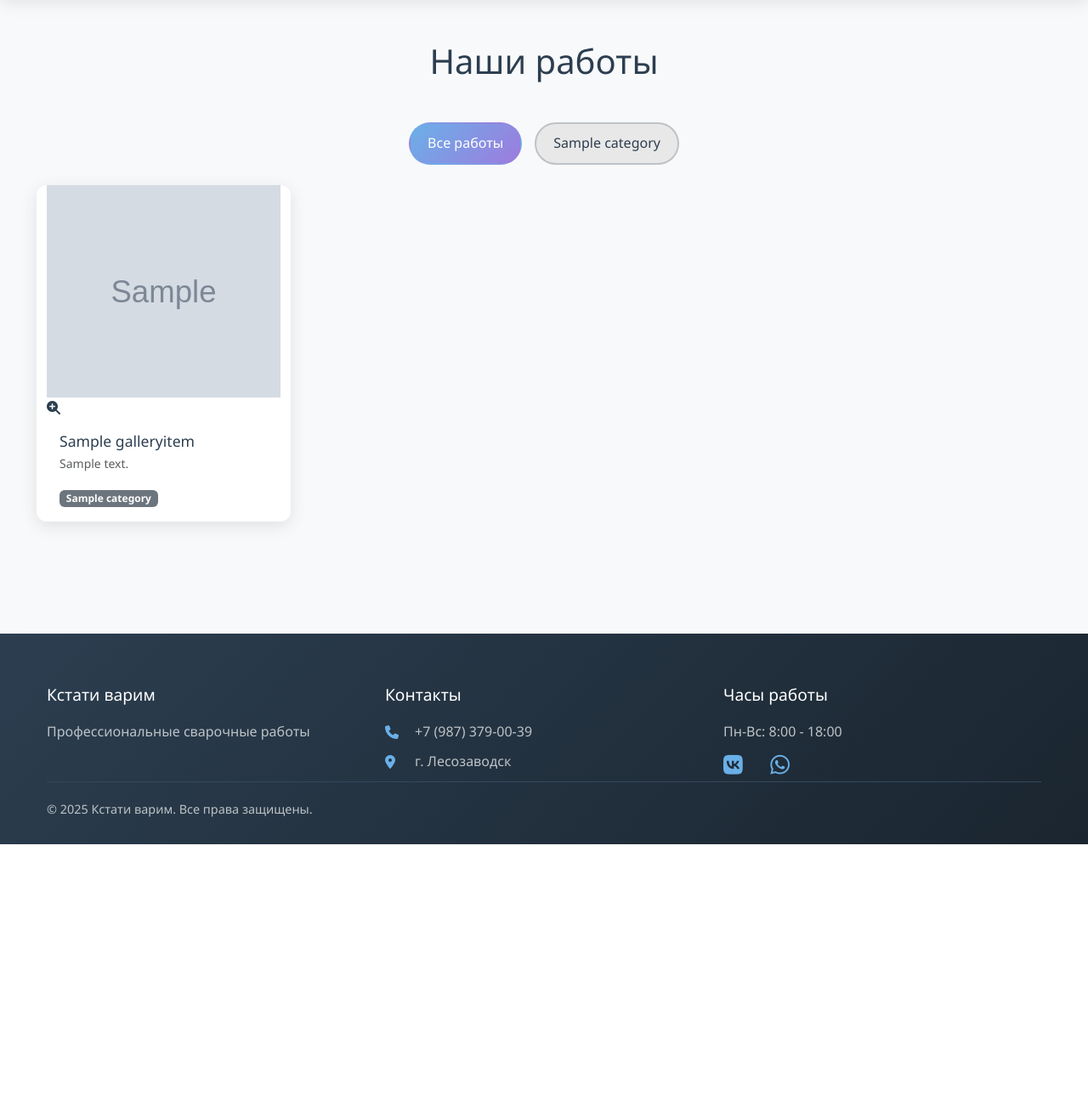
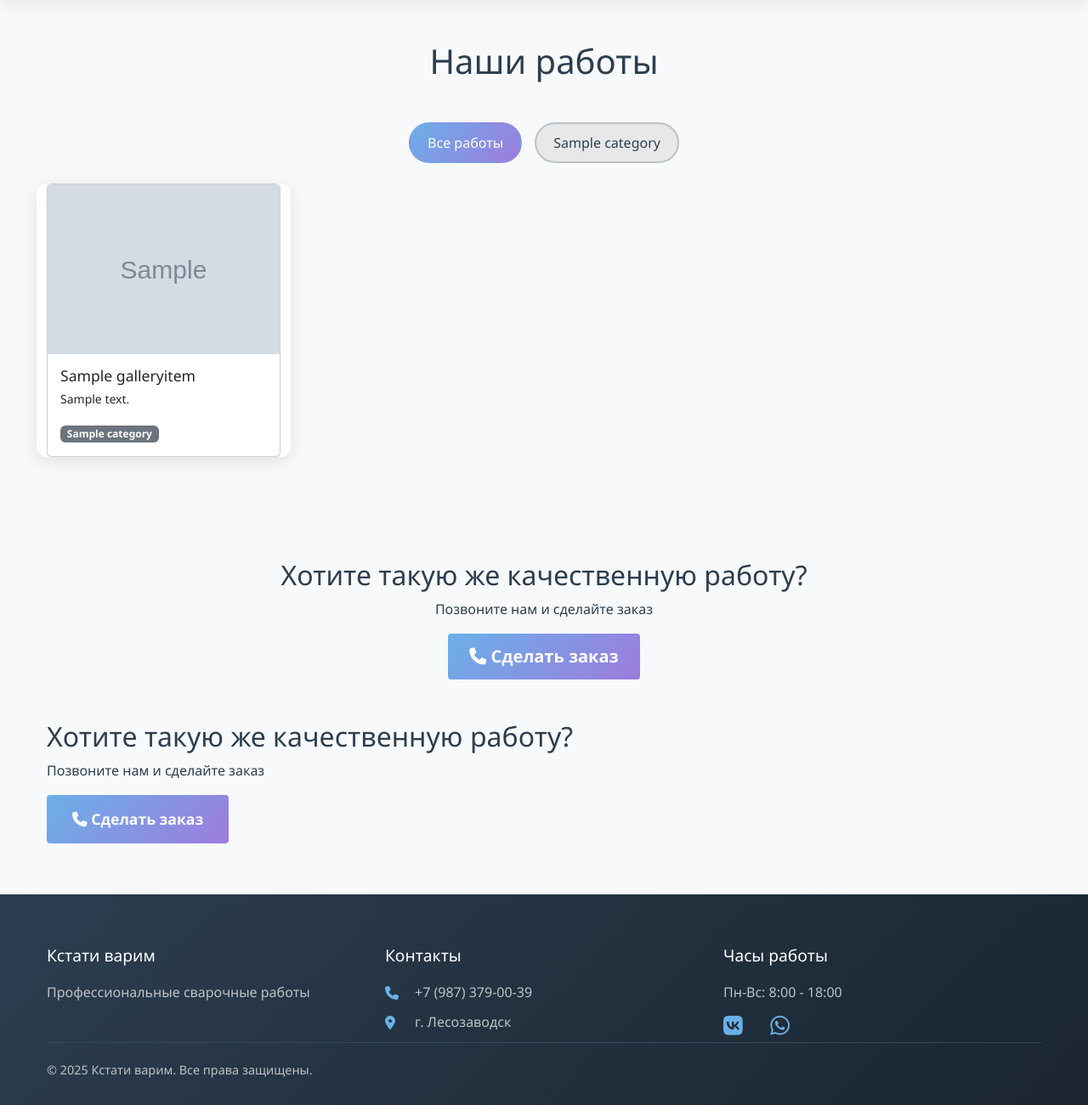
Before and after one commit to gnwwolf/kstativarim_project, a Django app: page /gallery/ in a window 1280 px wide. Shown: the part 65-1366 px from the top of the page at 85% size. Before the commit the page ends 1059 px from the top, so only its background shows below. Run offline with Django 5.2, Linux system fonts and the light colour scheme; tables that the repository leaves empty hold one stand-in row (values such as "Sample post"); grey boxes marked "Sample" are stand-in pictures.

Commit message:
Update gallery.html

```diff
--- a/main/templates/main/gallery.html
+++ b/main/templates/main/gallery.html
@@ -10,107 +10,59 @@
 
         <!-- Фильтры -->
         <div class="gallery-filters text-center mb-4">
-            <button class="filter-btn active" data-filter="all">Все работы</button>
+            <button class="filter-btn btn btn-outline-primary active" data-filter="all">Все работы</button>
             {% for category in categories %}
-            <button class="filter-btn" data-filter="{{ category.code }}">
+            <button class="filter-btn btn btn-outline-primary" data-filter="{{ category.code }}">
                 {{ category.name_ru }}
             </button>
             {% endfor %}
         </div>
 
         <!-- Галерея -->
-        <div class="row">
+        <div class="gallery-grid row">
             {% for item in all_items %}
-            <div class="col-md-4 col-lg-3 mb-4 gallery-item" data-category="{{ item.category.code }}">
-                <div class="gallery-card" onclick="openFullscreen('{{ item.image.url }}', '{{ item.title }}')">
-                    <div class="image-wrapper">
-                        {% if item.image %}
-                        <img src="{{ item.image.url }}" alt="{{ item.title }}" loading="lazy">
-                        <div class="zoom-icon">
-                            <i class="fas fa-search-plus"></i>
-                        </div>
-                        {% else %}
-                        <div class="d-flex align-items-center justify-content-center h-100 text-muted">
-                            <i class="fas fa-image fa-3x"></i>
-                            <p class="mt-2">Нет изображения</p>
-                        </div>
-                        {% endif %}
-                    </div>
+            <div class="gallery-item col-md-4 col-lg-3 mb-4" data-category="{{ item.category.code }}">
+                <div class="card h-100 shadow-sm">
+                    <img src="{{ item.image.url }}" class="card-img-top" alt="{{ item.title }}" style="height: 200px; object-fit: cover;">
                     <div class="card-body">
                         <h5 class="card-title">{{ item.title }}</h5>
                         {% if item.description %}
-                        <p class="card-text small text-muted">{{ item.description|truncatechars:60 }}</p>
+                        <p class="card-text small">{{ item.description|truncatechars:80 }}</p>
                         {% endif %}
                         <span class="badge bg-secondary">{{ item.category.name_ru }}</span>
                     </div>
                 </div>
             </div>
             {% empty %}
-            <div class="col-12 text-center py-5">
-                <h3>Пока нет добавленных работ</h3>
-                <p class="text-muted">Добавьте работы через <a href="/admin/">админку</a></p>
+            <div class="col-12 text-center">
+                <p>Пока нет добавленных работ</p>
             </div>
             {% endfor %}
         </div>
     </div>
 </section>
 
-<!-- Модальное окно -->
-<div id="fullscreenModal" class="fullscreen-modal">
-    <span class="close-fullscreen" onclick="closeFullscreen()">&times;</span>
-    <img class="fullscreen-content" id="fullscreenImage" style="max-width:90%; max-height:85%;">
-    <div class="fullscreen-caption" id="fullscreenCaption"></div>
-</div>
+<section class="call-to-action bg-light py-5 text-center">
+    <div class="container">
+        <h2>Хотите такую же качественную работу?</h2>
+        <p>Позвоните нам и сделайте заказ</p>
+        <a href="tel:+79873790039" class="btn btn-primary btn-lg">
+            <i class="fas fa-phone"></i> Сделать заказ
+        </a>
+    </div>
+</section>
+
 <script>
-// // Функция открытия на весь экран
-// function openFullscreen(imageUrl, title) {
-//     console.log('✅ Открываем:', imageUrl, title);
+// Фильтрация галереи
+document.querySelectorAll('.filter-btn').forEach(button => {
+    button.addEventListener('click', () => {
+        const filter = button.dataset.filter;
 
-//     const modal = document.getElementById('fullscreenModal');
-//     const img = document.getElementById('fullscreenImage');
-//     const caption = document.getElementById('fullscreenCaption');
+        // Обновляем активную кнопку
+        document.querySelectorAll('.filter-btn').forEach(btn => btn.classList.remove('active'));
+        button.classList.add('active');
 
-//     if (!modal || !img || !caption) {
-//         console.error('❌ Элементы не найдены!');
-//         return;
-//     }
-
-//     img.src = imageUrl;
-//     caption.textContent = title;
-//     modal.style.display = 'flex';
-//     document.body.style.overflow = 'hidden';
-// }
-
-// // Функция закрытия
-// function closeFullscreen() {
-//     const modal = document.getElementById('fullscreenModal');
-//     if (modal) {
-//         modal.style.display = 'none';
-//         document.body.style.overflow = 'auto';
-//     }
-// }
-
-// // Закрытие по ESC
-// document.addEventListener('keydown', function(e) {
-//     if (e.key === 'Escape') {
-//         closeFullscreen();
-//     }
-// });
-
-// // Закрытие по клику вне картинки
-// document.getElementById('fullscreenModal').addEventListener('click', function(e) {
-//     if (e.target === this) {
-//         closeFullscreen();
-//     }
-// });
-
-// Фильтры
-document.querySelectorAll('.filter-btn').forEach(btn => {
-    btn.addEventListener('click', function() {
-        document.querySelectorAll('.filter-btn').forEach(b => b.classList.remove('active'));
-        this.classList.add('active');
-
-        const filter = this.dataset.filter;
+        // Фильтруем элементы
         document.querySelectorAll('.gallery-item').forEach(item => {
             if (filter === 'all' || item.dataset.category === filter) {
                 item.style.display = 'block';
@@ -120,7 +72,27 @@ document.querySelectorAll('.filter-btn').forEach(btn => {
         });
     });
 });
+</script>
 
-console.log('✅ Галерея загружена!');
-</script>
+    <!-- Полноэкранный просмотр -->
+    <div id="fullscreenModal" class="fullscreen-modal">
+        <span class="close-fullscreen" onclick="closeFullscreen()">&times;</span>
+        <img class="fullscreen-content" id="fullscreenImage">
+        <div class="image-caption" id="fullscreenCaption"></div>
+    </div>
+
+    <section class="call-to-action">
+        <div class="container">
+            <h2>Хотите такую же качественную работу?</h2>
+            <p>Позвоните нам и сделайте заказ</p>
+            <a href="tel:+79873790039" class="btn btn-large">
+                <i class="fas fa-phone"></i> Сделать заказ
+            </a>
+        </div>
+    </section>
+
+
+
+    <script src="assets/Js/script.js"></script>
+
 {% endblock %}
```
